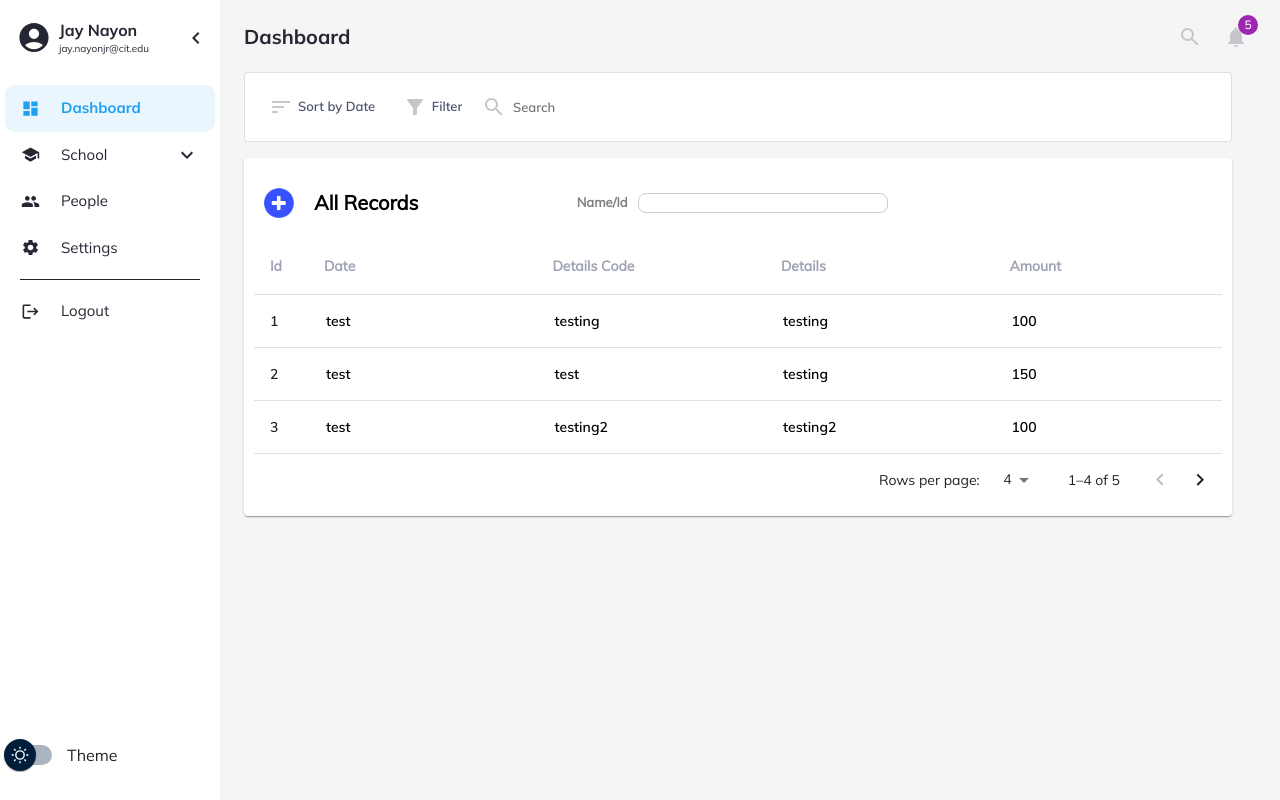
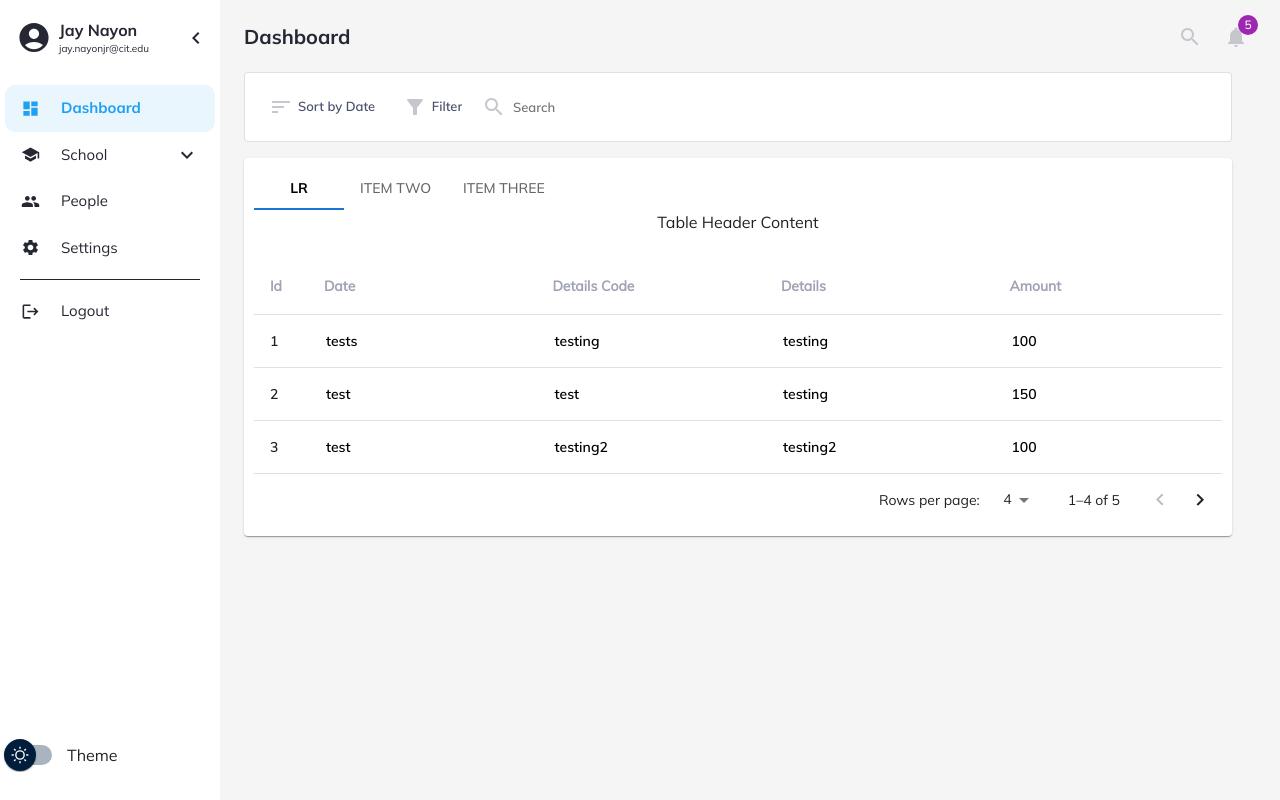
Before and after one commit to Jaynayon/princi-pal-frontend, a React (Create React App) app: page /schools in a window 1280 px wide. Built offline with nearby package versions, Linux system fonts and the light colour scheme.

Commit message:
Update table

```diff
--- a/src/Components/Table/RecordsRow.js
+++ b/src/Components/Table/RecordsRow.js
@@ -8,7 +8,7 @@ function RecordsRow(props) {
     const [rows, setRows] = useState([
         {
             id: 1,
-            date: 'test',
+            date: 'tests',
             details_code: 'testing',
             details: 'testing',
             lastUpdated: 'testing',
--- a/src/Components/Table/RecordsTable.js
+++ b/src/Components/Table/RecordsTable.js
@@ -1,148 +1,88 @@
 import React, { useState } from 'react';
 import Paper from '@mui/material/Paper';
-import Table from '@mui/material/Table';
-import TableBody from '@mui/material/TableBody';
-import TableCell from '@mui/material/TableCell';
-import TableContainer from '@mui/material/TableContainer';
-import TableHead from '@mui/material/TableHead';
-import TablePagination from '@mui/material/TablePagination';
-import TableRow from '@mui/material/TableRow';
-import RecordsRow from './RecordsRow';
-import TableHeader from './TableHeader';
+import LRTable from './LRTable';
+import Grid from "@mui/material/Grid";
+import Box from "@mui/material/Box";
+import Typography from '@mui/material/Typography';
+import PropTypes from 'prop-types';
+import Tabs from '@mui/material/Tabs';
+import Tab from '@mui/material/Tab';
 import { RecordsProvider } from '../../Context/RecordsProvider'
 
-function RecordsTable(props) {
-  /*const [rows, setRows] = useState([
-    {
-      id: 1,
-      date: 'oten',
-      details_code: 'testing',
-      details: 'testing',
-      lastUpdated: 'testing',
-      hours: 'testing',
-      amount: 100
-    },
-    {
-      id: 2,
-      date: 'oten',
-      details_code: 'boto',
-      details: 'testing',
-      lastUpdated: 'testing',
-      hours: 'testing',
-      amount: 150
+function CustomTabPanel(props) {
+  const { children, value, index, ...other } = props;
+
+  return (
+    <div
+      role="tabpanel"
+      hidden={value !== index}
+      id={`simple-tabpanel-${index}`}
+      aria-labelledby={`simple-tab-${index}`}
+      {...other}
+    >
+      {value === index && (
+        <Box sx={{ paddingTop: 3 }}>
+          <Typography>{children}</Typography>
+        </Box>
+      )}
+    </div>
+  );
 }
-  ]);
 
-  const appendRow = (newRow) => {
-    setRows(prevRows => [...prevRows, newRow]);
+CustomTabPanel.propTypes = {
+  children: PropTypes.node,
+  index: PropTypes.number.isRequired,
+  value: PropTypes.number.isRequired,
 };
 
-  let rows = [
-    {
-      id: 1,
-      date: 'oten',
-      details_code: 'testing',
-      details: 'testing',
-      lastUpdated: 'testing',
-      hours: 'testing',
-      amount: 100
-    },
-    {
-      id: 2,
-      date: 'oten',
-      details_code: 'boto',
-      details: 'testing',
-      lastUpdated: 'testing',
-      hours: 'testing',
-      amount: 150
+function a11yProps(index) {
+  return {
+    id: `simple-tab-${index}`,
+    'aria-controls': `simple-tabpanel-${index}`,
+  };
 }
-  ]*/
 
-  const columns = [
-    { id: 'id', label: 'Id', minWidth: 50, maxWidth: 50 },
-    {
-      id: 'date',
-      label: 'Date',
-      minWidth: 70,
-      maxWidth: 70,
-      align: 'left',
-      format: (value) => value.toLocaleString('en-US'),
-    },
-    {
-      id: 'details_code',
-      label: 'Details Code',
-      minWidth: 150,
-      maxWidth: 150,
-      align: 'left',
-      format: (value) => value.toLocaleString('en-US'),
-    },
-    {
-      id: 'details',
-      label: 'Details',
-      minWidth: 200,
-      maxWidth: 200,
-      align: 'left',
-      format: (value) => value.toLocaleString('en-US'),
-    },
-    {
-      id: 'amount',
-      label: 'Amount',
-      minWidth: 150,
-      maxWidth: 150,
-      align: 'left',
-      format: (value) => value.toLocaleString('en-US'),
-    },
-  ];
+function RecordsTable(props) {
+  const [value, setValue] = React.useState(0);
 
-  const handleChangePage = (event, newPage) => {
-    console.log('wahaha')
-  };
-
-  const handleChangeRowsPerPage = (event) => {
-    console.log('wahaha')
+  const handleChange = (event, newValue) => {
+    setValue(newValue);
   };
 
   return (
     <RecordsProvider>
       <Paper sx={styles.container}>
-        <TableHeader />
-        <TableContainer sx={styles.tableContainer}>
-          <Table stickyHeader aria-label="sticky table">
-            <TableHead>
-              <TableRow>
-                {columns.map((column) => (
-                  <TableCell
-                    key={column.id}
-                    align={column.align}
-                    style={{
-                      ...styles.column,
-                      minWidth: column.minWidth,
-                      maxWidth: column.maxWidth,
+        <Grid container>
+          <Grid item xs={6} md={12} lg={12}>
+            <Box>
+              <Tabs sx={{ minHeight: '10px' }} value={value} onChange={handleChange} aria-label="basic tabs example">
+                <Tab sx={styles.tab} label="LR" {...a11yProps(0)} />
+                <Tab sx={styles.tab} label="Item Two" {...a11yProps(1)} />
+                <Tab sx={styles.tab} label="Item Three" {...a11yProps(2)} />
+              </Tabs>
+            </Box>
+          </Grid>
+          <Grid item xs={6} md={12} lg={12}>
+            <Box sx={{
+              width: '100%',
+              height: '100%',
             }}
             >
-                    {column.label}
-                  </TableCell>
-                ))}
-              </TableRow>
-            </TableHead>
-            <TableBody>
-              <RecordsRow
-                page={0}
-                rowsPerPage={4}
-                columns={columns}
-                text={""} />
-            </TableBody>
-          </Table>
-        </TableContainer>
-        <TablePagination
-          rowsPerPageOptions={[4, 10, 25, 100]}
-          component="div"
-          count={5}
-          rowsPerPage={4}
-          page={0}
-          onPageChange={handleChangePage}
-          onRowsPerPageChange={handleChangeRowsPerPage}
-        />
+              Table Header Content
+            </Box>
+          </Grid>
+          <Grid item xs={6} md={12} lg={12}>
+            <CustomTabPanel value={value} index={0}>
+              <LRTable />
+            </CustomTabPanel>
+            <CustomTabPanel value={value} index={1}>
+              Item Two
+            </CustomTabPanel>
+            <CustomTabPanel value={value} index={2}>
+              Item Three
+            </CustomTabPanel>
+          </Grid>
+        </Grid>
       </Paper>
     </RecordsProvider>
   );
@@ -152,40 +92,15 @@ const styles = {
   container: {
     overflow: 'hidden',
     padding: "10px",
-    paddingTop: "20px"
+    paddingTop: "10px"
   },
-  tableContainer: {
-    maxHeight: 440,
-    fontFamily: "Mulish-Regular"
+  tab: {
+    minHeight: '10px',
+    '&.Mui-selected': {
+      color: 'black', // Color of selected tab
+      fontWeight: 'bold', // Font weight of selected tab
     },
-  column: {
-    fontFamily: "Mulish-Regular",
-    fontWeight: "bold",
-    color: "#9FA2B4"
   },
-  fontStyling: {
-    fontFamily: "Mulish-Regular",
-    fontWeight: "bold",
-    color: "#808080",
-    float: "left",
-    fontSize: "16.5px",
-    paddingTop: "3px"
-  },
-  inputStyling: {
-    fontFamily: "Mulish-Regular",
-    float: "left",
-    fontWeight: "bold",
-    fontSize: "18px",
-    borderRadius: "8px",
-    border: "1px solid #ccc",
-    background: "transparent",
-    outline: "none",
-    height: "30px",
-    width: "316px",
-    padding: "5px",
-    marginLeft: "20px",
-    marginBottom: "7px"
-  }
 }
 
 export default RecordsTable;
--- a/src/Components/Table/TableHeader.js
+++ b/src/Components/Table/TableHeader.js
@@ -1,7 +1,14 @@
 import React from 'react';
 import plusBtnImg from '../../Assets/Images/plusbtn.png';
+import Container from "@mui/material/Container";
+import Grid from "@mui/material/Grid";
+import Box from "@mui/material/Box";
+import PropTypes from 'prop-types';
+import Tabs from '@mui/material/Tabs';
+import Tab from '@mui/material/Tab';
+import Typography from '@mui/material/Typography';
 
-function TableHeader() {
+/*function TableHeader() {
     return (
         <div style={styles.container}>
             <div style={styles.section}>
@@ -20,6 +27,37 @@ function TableHeader() {
             </div>
             <div style={{ flex: 1, minHeight: "50px" }}></div>
         </div>
+    );
+}*/
+
+function TableHeader() {
+    return (
+        <Grid container /*spacing={2}*/>
+            <Grid item xs={6} md={12} lg={12}>
+                <Box sx={{
+                    width: '100%',
+                    height: '100%',
+
+                }}>
+                    Table Header Content
+                </Box>
+            </Grid>
+            <Grid item xs={6} md={12} lg={12}>
+                <Box sx={{
+                    width: '100%',
+                    height: '100%',
+                    backgroundColor: 'green',
+                    display: 'flex',
+                    justifyContent: 'center',
+                    alignItems: 'center', // Center content vertically
+                    color: 'white', // Text color
+                    fontWeight: 'bold' // Make text bold
+                }}>
+                    Table Header Content
+                </Box>
+            </Grid>
+        </Grid>
+
     );
 }
 
```
Lines whose indentation alone changed are shown as unchanged.
